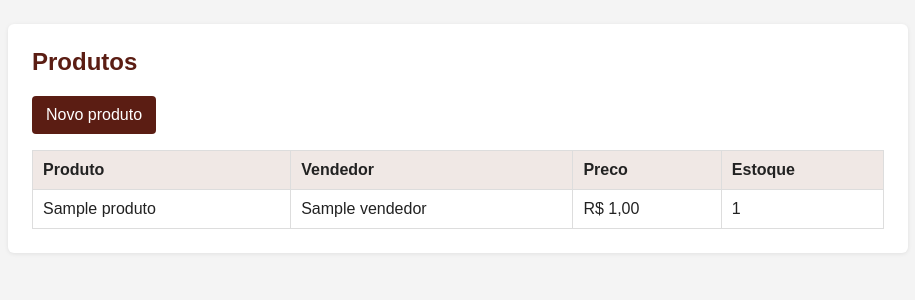
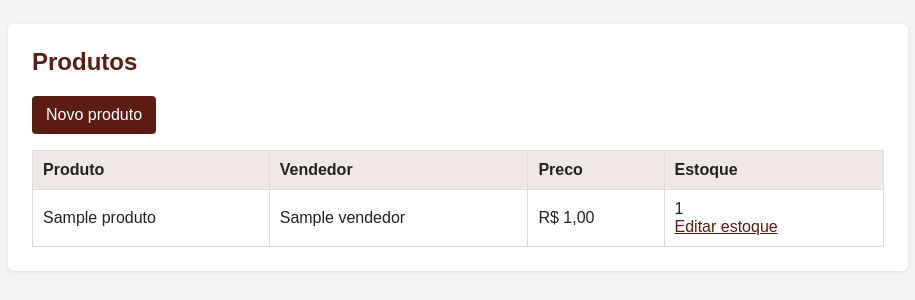
Before and after one commit to GBpontes22/Mini-E-commerce, a Django app: page /produtos/ in a window 1280 px wide. Shown: the part 115-415 px from the top of the page, without its empty margins (182-1097 px from the left). Run offline with Django 5.2, Linux system fonts and the light colour scheme; tables that the repository leaves empty hold one stand-in row (values such as "Sample post").

Commit message:
Add stock editing for products

```diff
--- a/ecommerce/templates/ecommerce/produto_lista.html
+++ b/ecommerce/templates/ecommerce/produto_lista.html
@@ -19,7 +19,10 @@
             <td>{{ produto.nome }}</td>
             <td>{{ produto.vendedor }}</td>
             <td>R$ {{ produto.preco }}</td>
-            <td>{{ produto.estoque }}</td>
+            <td>
+                {{ produto.estoque }}<br>
+                <a href="{% url 'produto_estoque' produto.id %}">Editar estoque</a>
+            </td>
         </tr>
     {% empty %}
         <tr>
--- a/ecommerce/urls.py
+++ b/ecommerce/urls.py
@@ -11,6 +11,7 @@ urlpatterns = [
     path("vendedores/novo/", views.vendedor_novo, name="vendedor_novo"),
     path("produtos/", views.produto_lista, name="produto_lista"),
     path("produtos/novo/", views.produto_novo, name="produto_novo"),
+    path("produtos/<int:produto_id>/estoque/", views.produto_estoque, name="produto_estoque"),
     # Fluxo de pedido: criar, consultar e adicionar itens.
     path("pedidos/", views.pedido_lista, name="pedido_lista"),
     path("pedidos/novo/", views.pedido_novo, name="pedido_novo"),
--- a/ecommerce/views.py
+++ b/ecommerce/views.py
@@ -2,7 +2,7 @@
 
 from django.shortcuts import get_object_or_404, redirect, render
 
-from .forms import ItemPedidoForm, PedidoForm, ProdutoForm, VendedorForm
+from .forms import EstoqueForm, ItemPedidoForm, PedidoForm, ProdutoForm, VendedorForm
 from .models import Pedido, Produto, Vendedor
 
 
@@ -47,6 +47,19 @@ def produto_novo(request):
     return render(request, "ecommerce/form.html", {"form": form, "titulo": "Novo produto"})
 
 
+def produto_estoque(request, produto_id):
+    """Mostra o estoque atual e salva uma nova quantidade."""
+    produto = get_object_or_404(Produto, id=produto_id)
+    if request.method == "POST":
+        form = EstoqueForm(request.POST, instance=produto)
+        if form.is_valid():
+            form.save()
+            return redirect("produto_lista")
+    else:
+        form = EstoqueForm(instance=produto)
+    return render(request, "ecommerce/form.html", {"form": form, "titulo": f"Editar estoque: {produto.nome}"})
+
+
 def pedido_lista(request):
     """Lista os pedidos cadastrados e seus totais."""
     pedidos = Pedido.objects.all()
```
Also changed, not shown: ecommerce/forms.py (+8 -0 lines).
